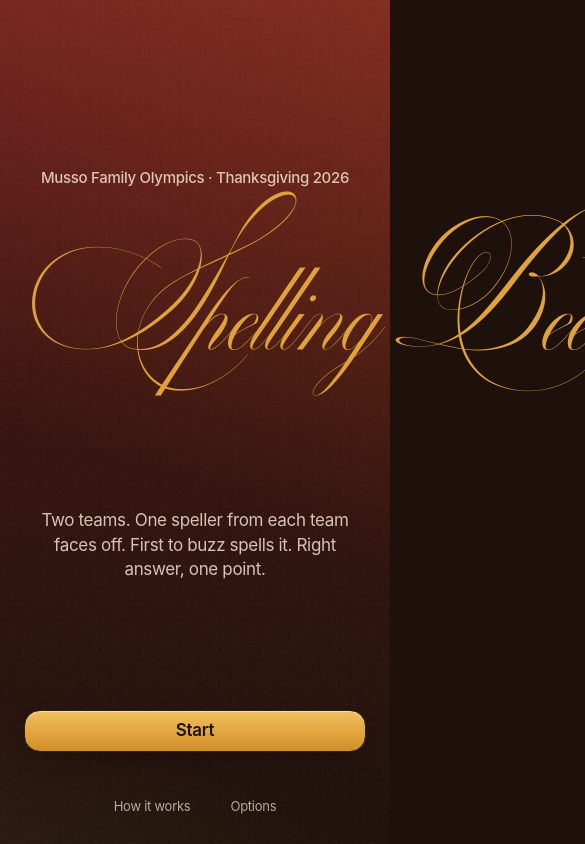
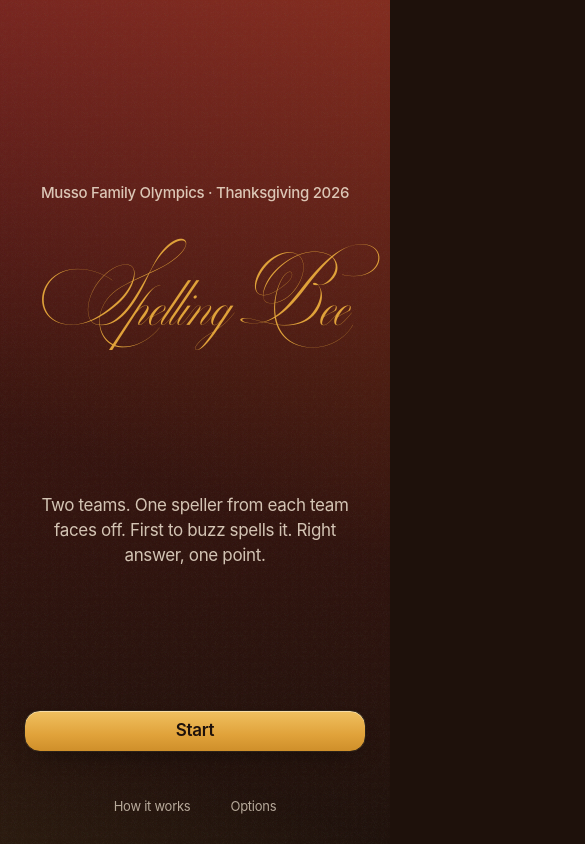
Before and after one commit to maensivu11/thanksgiving-bee-2026, a plain HTML site: page index.html in a window 390 px wide. Shown: the whole page, 585 px wide, since content can reach past the window. Drawn offline with Linux system fonts and the light colour scheme.

Commit message:
Title scales to screen width so Bee fits on phones

```diff
--- a/index.html
+++ b/index.html
@@ -439,7 +439,7 @@ html body .small[style*="margin-top"]{margin-top:0!important}
 @media (min-width:1280px) and (orientation:landscape){html body .grow.center>h1::before{margin-bottom:120px!important}}
 @media (min-width:1280px) and (orientation:landscape){html body .grow.center>h1::after{padding-top:90px!important;font-size:150px!important}}
 @media (min-width:1000px) and (orientation:landscape){html body #app,html body.tv #app{max-width:1100px!important}html body .grow.center>h1::after{font-size:120px!important;white-space:nowrap}html body .grow.center>h1::before{margin-bottom:64px!important}}
-html body .grow.center>h1::after{white-space:nowrap}
+html body .grow.center>h1::after{white-space:nowrap;font-size:min(120px,12vw)!important;line-height:1.3!important;padding:0!important}
 </style></head><body>
 <div id="app"></div>
 <script id="words" type="application/json">{
```
